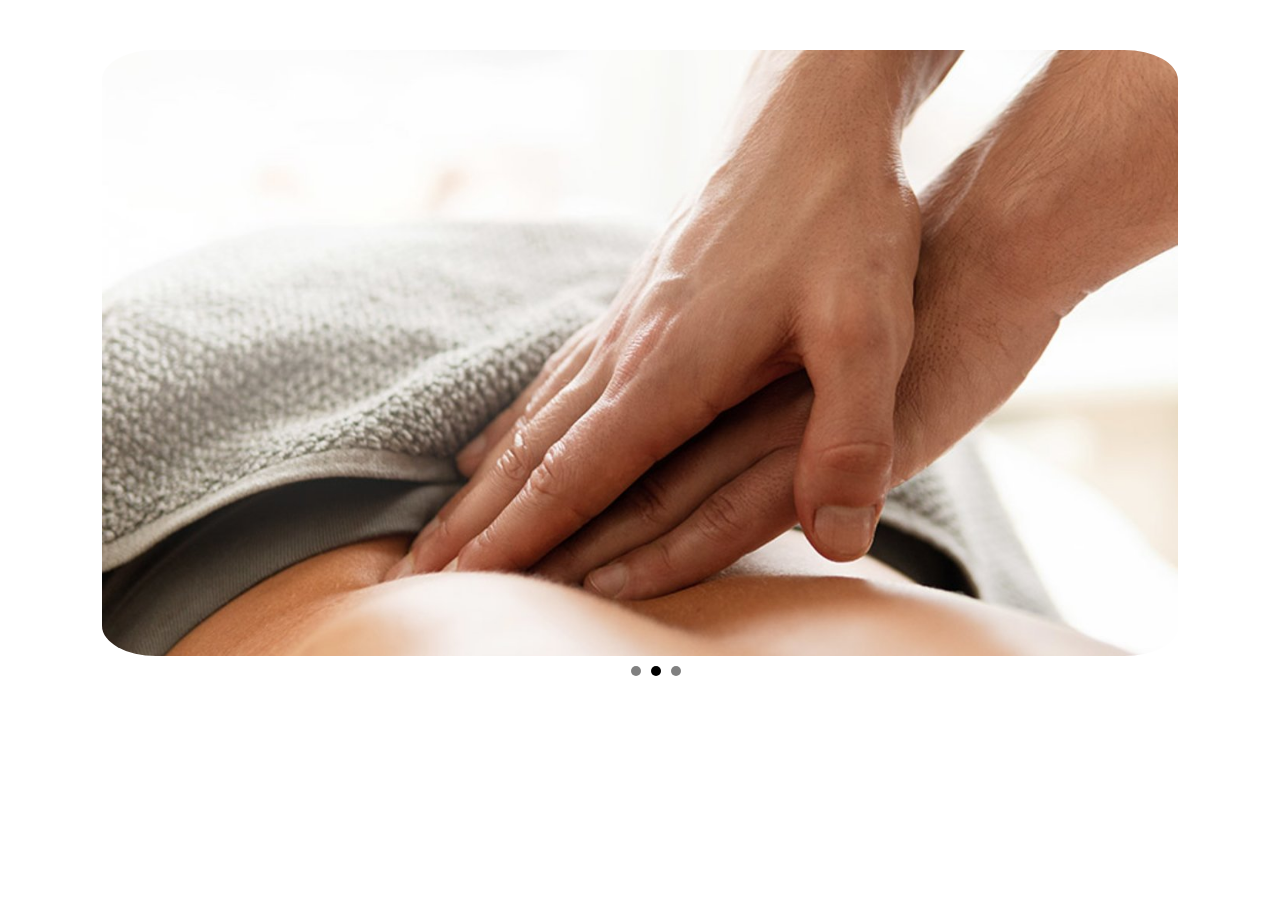
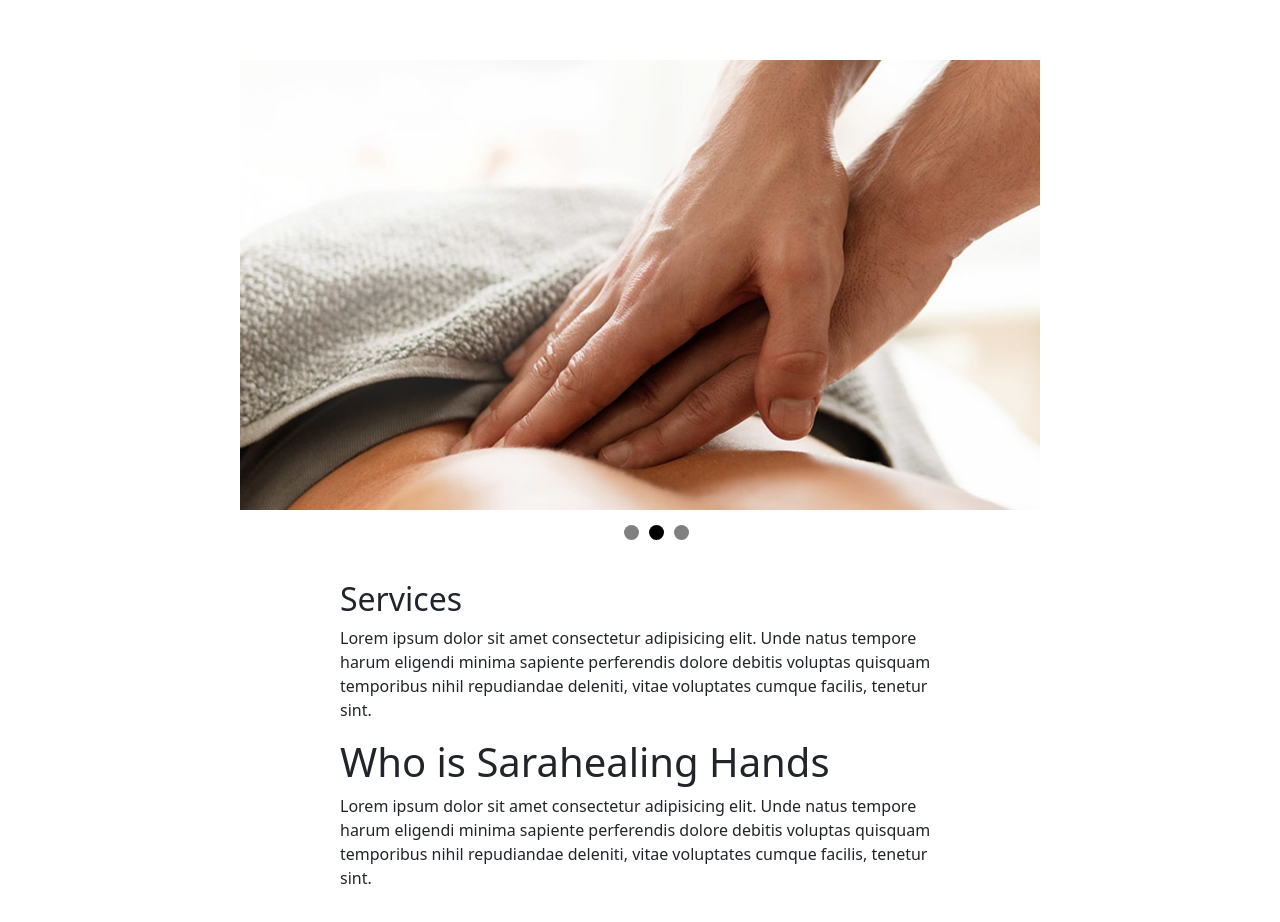
Before and after one commit to ingekn/sarahands-healing-project, a plain HTML site: page index.html in a window 1280 px wide. Before the commit the page ends 800 px from the top, so only its background shows below. Drawn offline with nearby package versions, Linux system fonts and the light colour scheme.

Commit message:
Updated headers

```diff
--- a/index.html
+++ b/index.html
@@ -35,7 +35,23 @@
         <li class="dot"></li>
       </ul>
     </header>
+    <main>
+      <h2>Services</h2>
+      <p>
+        Lorem ipsum dolor sit amet consectetur adipisicing elit. Unde natus
+        tempore harum eligendi minima sapiente perferendis dolore debitis
+        voluptas quisquam temporibus nihil repudiandae deleniti, vitae
+        voluptates cumque facilis, tenetur sint.
+      </p>
+      <h1>Who is Sarahealing Hands</h1>
 
+      <p>
+        Lorem ipsum dolor sit amet consectetur adipisicing elit. Unde natus
+        tempore harum eligendi minima sapiente perferendis dolore debitis
+        voluptas quisquam temporibus nihil repudiandae deleniti, vitae
+        voluptates cumque facilis, tenetur sint.
+      </p>
+    </main>
     <script src="src/script.js"></script>
     <script
       src="https://cdn.jsdelivr.net/npm/bootstrap@5.3.3/dist/js/bootstrap.bundle.min.js"
--- a/src/script.js
+++ b/src/script.js
@@ -13,6 +13,7 @@ function showImage(index) {
 
   images[index].style.display = "block"; // Show the selected image
   dots[index].classList.add("active"); // Add 'active' class to the corresponding dot
+  images[index].classList.add("cover");
 }
 
 function nextImage() {
--- a/src/styles.css
+++ b/src/styles.css
@@ -6,13 +6,17 @@
   --default-font-family: "Poppins", sans-serif;
   --box-shadow: 0 5px 10px rgba(0, 0, 0, 0.3);
 }
-.container {
+
+body {
   width: 1100px;
 }
 header {
-  margin-top: 50px;
+  margin-top: 60px;
 }
-
+main {
+  width: 600px;
+  margin: 40px auto;
+}
 .slider {
   width: 100%;
   height: 100%;
@@ -22,22 +26,19 @@ header {
 .slider img {
   display: none; /* Hide images by default */
   width: 100%;
-  height: 100%;
-  object-fit: cover;
-}
-img {
-  border-radius: 5%;
+  height: 450px;
+  object-fit: contain;
 }
 .dots {
   list-style: none;
   display: flex;
   justify-content: center;
-  margin-top: 10px;
+  margin-top: 15px;
 }
 
 .dot {
-  width: 10px;
-  height: 10px;
+  width: 15px;
+  height: 15px;
   border-radius: 50%;
   background-color: gray;
   margin: 0 5px;
```
